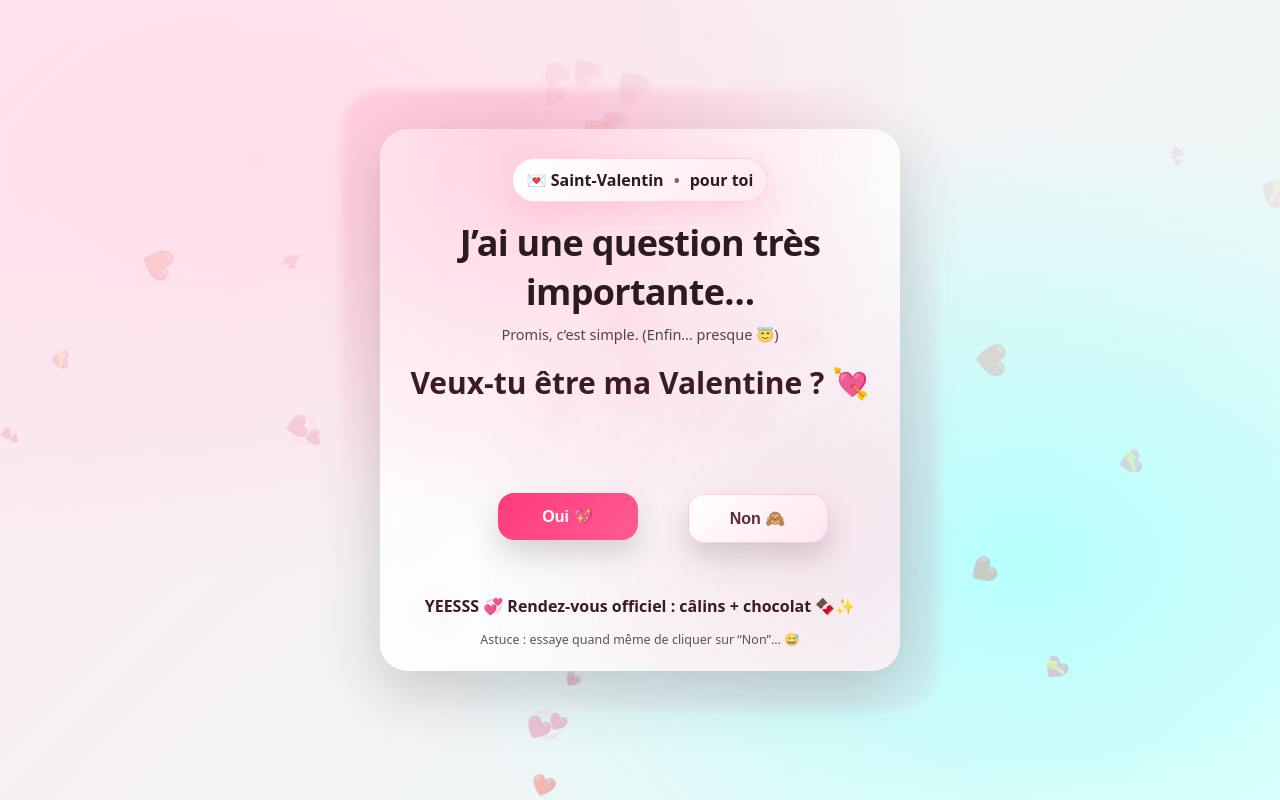
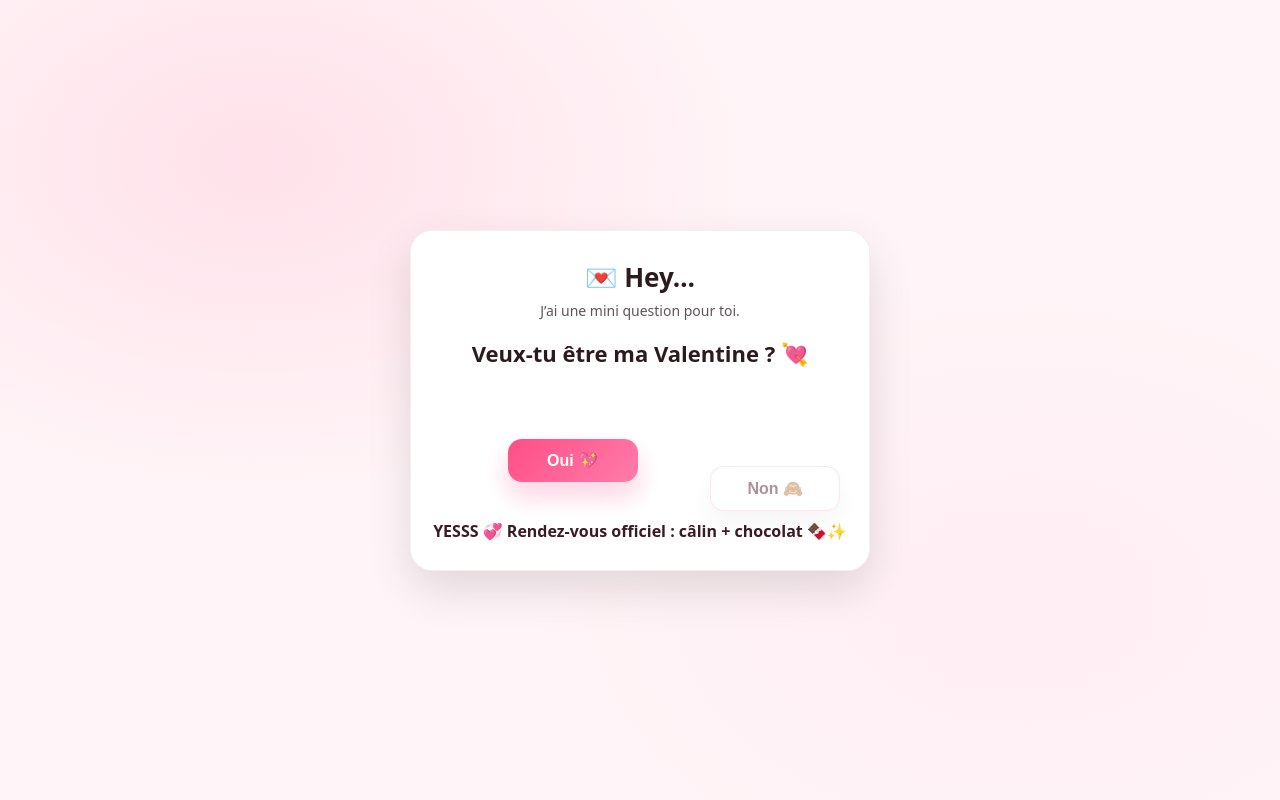
Before and after one commit to rayne732/Saint-valentin, a plain HTML site: page index.html in a window 1280 px wide. Both pictures are taken after a click on the button "Oui 💖". Drawn offline with Linux system fonts and the light colour scheme.

Commit message:
Refactor Valentine HTML and CSS styles

```diff
--- a/index.html
+++ b/index.html
@@ -6,15 +6,13 @@
   <title>💘 Valentine ?</title>
   <style>
     :root{
-      --bg1:#ffdee9;
-      --bg2:#b5fffc;
-      --card:#ffffffcc;
+      --bg:#fff4f7;
+      --card:#ffffff;
       --text:#2b1b1e;
       --accent:#ff3b7a;
-      --accent2:#ff7aa8;
-      --shadow: 0 20px 60px rgba(0,0,0,.18);
+      --accent2:#ff6fa0;
+      --shadow: 0 18px 45px rgba(0,0,0,.12);
     }
-
     *{box-sizing:border-box}
     body{
       margin:0;
@@ -22,238 +20,205 @@
       display:flex;
       align-items:center;
       justify-content:center;
-      background: radial-gradient(1200px 700px at 20% 20%, var(--bg1), transparent 60%),
-                  radial-gradient(1100px 800px at 80% 70%, var(--bg2), transparent 55%),
-                  linear-gradient(135deg, #ffe6ef, #e8fffb);
-      font-family: system-ui, -apple-system, Segoe UI, Roboto, Helvetica, Arial, "Apple Color Emoji","Segoe UI Emoji";
+      background: radial-gradient(900px 600px at 20% 20%, #ffe1ea, transparent 55%),
+                  radial-gradient(900px 600px at 80% 75%, #ffeef4, transparent 55%),
+                  var(--bg);
+      font-family: system-ui, -apple-system, Segoe UI, Roboto, Arial;
       color:var(--text);
       overflow:hidden;
     }
 
-    /* petits coeurs en fond */
+    .card{
+      width:min(460px, 92vw);
+      background:var(--card);
+      border-radius: 22px;
+      box-shadow: var(--shadow);
+      padding: 22px;
+      text-align:center;
+      border: 1px solid rgba(0,0,0,.06);
+      position:relative;
+    }
+
+    .title{
+      font-weight:800;
+      font-size: 26px;
+      margin: 6px 0 6px;
+    }
+    .subtitle{
+      margin: 0 0 18px;
+      opacity:.75;
+      font-size: 14px;
+    }
+
+    .question{
+      font-size: 22px;
+      font-weight: 800;
+      margin: 10px 0 16px;
+    }
+
+    .stage{
+      position:relative;
+      height: 130px;
+      width:100%;
+      margin-top: 6px;
+    }
+
+    button{
+      position:absolute;
+      padding: 12px 18px;
+      min-width: 130px;
+      border-radius: 14px;
+      border: none;
+      font-weight: 800;
+      font-size: 16px;
+      cursor:pointer;
+      transition: transform .12s ease;
+      user-select:none;
+    }
+    button:active{ transform: scale(.98); }
+
+    #yes{
+      left: 18%;
+      top: 55px;
+      background: linear-gradient(135deg, var(--accent), var(--accent2));
+      color:#fff;
+      box-shadow: 0 14px 25px rgba(255,59,122,.25);
+    }
+    #no{
+      left: 58%;
+      top: 55px;
+      background: #fff;
+      color:#5a2a39;
+      border: 1px solid rgba(255,59,122,.25);
+      box-shadow: 0 14px 25px rgba(0,0,0,.08);
+    }
+
+    .result{
+      min-height: 28px;
+      margin-top: 6px;
+      font-weight: 800;
+      color:#3b1b27;
+    }
+
+    /* animation coeur */
     .hearts{
       position:fixed;
       inset:0;
       pointer-events:none;
-      opacity:.35;
-      filter: blur(.2px);
     }
     .heart{
       position:absolute;
-      font-size:20px;
-      animation: floatUp linear infinite;
-      transform: translateY(110vh);
-      user-select:none;
+      font-size: 22px;
+      animation: fly 1.6s ease-out forwards;
+      opacity:0;
     }
-    @keyframes floatUp{
-      0%{ transform: translateY(110vh) rotate(0deg); opacity:0}
-      10%{ opacity:1}
-      100%{ transform: translateY(-20vh) rotate(180deg); opacity:0}
+    @keyframes fly{
+      0%{ transform: translateY(0) scale(.8); opacity:0;}
+      10%{opacity:1;}
+      100%{ transform: translateY(-240px) scale(1.15); opacity:0;}
     }
 
-    .card{
-      width:min(520px, 92vw);
-      background:var(--card);
-      backdrop-filter: blur(10px);
-      border: 1px solid rgba(255,255,255,.55);
-      border-radius: 28px;
-      box-shadow: var(--shadow);
-      padding: 28px 22px 22px;
-      text-align:center;
-      position:relative;
+    /* petit pop sur la carte quand oui */
+    .pop{
+      animation: pop 380ms ease-out;
     }
-
-    .badge{
-      display:inline-flex;
-      gap:10px;
-      align-items:center;
-      padding: 10px 14px;
-      border-radius: 999px;
-      background: linear-gradient(135deg, #fff, #ffe9f2);
-      border:1px solid rgba(255, 59, 122, .18);
-      box-shadow: 0 10px 30px rgba(255, 59, 122, .14);
-      font-weight:650;
-    }
-
-    h1{
-      margin:16px 0 8px;
-      font-size: clamp(26px, 4vw, 36px);
-      letter-spacing: -.02em;
-    }
-    .subtitle{
-      margin: 0 0 16px;
-      opacity:.8;
-      font-size: 14.5px;
-    }
-
-    .question{
-      font-size: clamp(22px, 3.2vw, 30px);
-      margin: 18px 0 12px;
-      font-weight: 800;
-      color:#3b1b27;
-    }
-
-    .stage{
-      position:relative;
-      width:100%;
-      height: 170px;
-      margin-top: 8px;
-    }
-
-    .btn{
-      position:absolute;
-      padding: 14px 20px;
-      min-width: 140px;
-      border-radius: 16px;
-      border: none;
-      cursor: pointer;
-      font-size: 16px;
-      font-weight: 750;
-      box-shadow: 0 14px 28px rgba(0,0,0,.15);
-      transition: transform .12s ease, box-shadow .12s ease;
-      user-select:none;
-    }
-    .btn:active{ transform: scale(.98); }
-
-    .yes{
-      left: 20%;
-      top: 78px;
-      background: linear-gradient(135deg, var(--accent), #ff5b93);
-      color:white;
-    }
-    .yes:hover{ box-shadow: 0 18px 40px rgba(255, 59, 122, .35); transform: translateY(-1px); }
-
-    .no{
-      left: 58%;
-      top: 78px;
-      background: linear-gradient(135deg, #ffffff, #ffe6ef);
-      color:#5a2a39;
-      border: 1px solid rgba(255, 59, 122, .22);
-    }
-
-    .msg{
-      margin-top: 10px;
-      font-weight: 700;
-      color:#3b1b27;
-      min-height: 26px;
-    }
-
-    .small{
-      margin-top: 10px;
-      font-size: 12.5px;
-      opacity:.75;
-    }
-
-    .ring{
-      position:absolute;
-      inset:-40px;
-      border-radius: 40px;
-      background: radial-gradient(circle at 30% 10%, rgba(255,59,122,.20), transparent 55%),
-                  radial-gradient(circle at 80% 70%, rgba(255,122,168,.20), transparent 55%);
-      z-index:-1;
-      filter: blur(4px);
+    @keyframes pop{
+      0%{ transform: scale(1); }
+      40%{ transform: scale(1.03); }
+      100%{ transform: scale(1); }
     }
   </style>
 </head>
 <body>
   <div class="hearts" id="hearts"></div>
 
-  <div class="card" role="main" aria-label="Carte Saint-Valentin">
-    <div class="ring"></div>
-    <div class="badge">💌 Saint-Valentin <span style="opacity:.65">•</span> pour toi</div>
-    <h1>J’ai une question très importante…</h1>
-    <p class="subtitle">Promis, c’est simple. (Enfin… presque 😇)</p>
+  <div class="card" id="card">
+    <div class="title">💌 Hey…</div>
+    <div class="subtitle">J’ai une mini question pour toi.</div>
 
     <div class="question">Veux-tu être ma Valentine ? 💘</div>
 
-    <div class="stage" id="stage" aria-label="Zone des boutons">
-      <button class="btn yes" id="yesBtn">Oui 💖</button>
-      <button class="btn no" id="noBtn">Non 🙈</button>
+    <div class="stage" id="stage">
+      <button id="yes">Oui 💖</button>
+      <button id="no">Non 🙈</button>
     </div>
 
-    <div class="msg" id="msg"></div>
-    <div class="small">Astuce : essaye quand même de cliquer sur “Non”… 😅</div>
+    <div class="result" id="result"></div>
   </div>
 
   <script>
-    // Génère des coeurs qui flottent
+    const stage = document.getElementById('stage');
+    const noBtn = document.getElementById('no');
+    const yesBtn = document.getElementById('yes');
+    const result = document.getElementById('result');
     const hearts = document.getElementById('hearts');
-    const heartEmojis = ["💗","💖","💘","💝","💕","💞","❤️","🌹"];
-    for(let i=0;i<26;i++){
-      const s = document.createElement('div');
-      s.className = 'heart';
-      s.textContent = heartEmojis[Math.floor(Math.random()*heartEmojis.length)];
-      s.style.left = Math.random()*100 + 'vw';
-      s.style.animationDuration = (6 + Math.random()*8) + 's';
-      s.style.animationDelay = (Math.random()*6) + 's';
-      s.style.fontSize = (14 + Math.random()*18) + 'px';
-      hearts.appendChild(s);
-    }
+    const card = document.getElementById('card');
 
-    const stage = document.getElementById('stage');
-    const noBtn = document.getElementById('noBtn');
-    const yesBtn = document.getElementById('yesBtn');
-    const msg = document.getElementById('msg');
-
-    function clamp(n, min, max){ return Math.max(min, Math.min(max, n)); }
-
-    function moveNoButton(){
+    function moveNo(){
       const stageRect = stage.getBoundingClientRect();
       const btnRect = noBtn.getBoundingClientRect();
 
-      const padding = 10;
-      const maxX = stageRect.width - btnRect.width - padding;
-      const maxY = stageRect.height - btnRect.height - padding;
+      const pad = 8;
+      const maxX = stageRect.width - btnRect.width - pad;
+      const maxY = stageRect.height - btnRect.height - pad;
 
-      const x = Math.random() * maxX + padding;
-      const y = Math.random() * maxY + padding;
+      const x = pad + Math.random() * Math.max(0, maxX);
+      const y = pad + Math.random() * Math.max(0, maxY);
 
-      noBtn.style.left = x + 'px';
-      noBtn.style.top  = y + 'px';
+      noBtn.style.left = x + "px";
+      noBtn.style.top  = y + "px";
+    }
+    moveNo();
+
+    // Fuite du bouton NON quand on approche la souris
+    stage.addEventListener('mousemove', (e) => {
+      const r = noBtn.getBoundingClientRect();
+      const cx = r.left + r.width/2;
+      const cy = r.top + r.height/2;
+      const dist = Math.hypot(e.clientX - cx, e.clientY - cy);
+      if(dist < 120) moveNo();
+    });
+
+    // Mobile : fuite si on touche
+    noBtn.addEventListener('touchstart', (e) => {
+      e.preventDefault();
+      moveNo();
+    }, {passive:false});
+
+    function burstHearts(){
+      const emojis = ["💖","💘","💗","💕","💞"];
+      const baseX = window.innerWidth / 2;
+      const baseY = window.innerHeight / 2 + 40;
+
+      for(let i=0;i<18;i++){
+        const h = document.createElement('div');
+        h.className = "heart";
+        h.textContent = emojis[Math.floor(Math.random()*emojis.length)];
+        h.style.left = (baseX + (Math.random()*220 - 110)) + "px";
+        h.style.top  = (baseY + (Math.random()*40 - 20)) + "px";
+        h.style.animationDelay = (Math.random()*0.12) + "s";
+        h.style.fontSize = (18 + Math.random()*18) + "px";
+        hearts.appendChild(h);
+        setTimeout(()=>h.remove(), 2200);
+      }
     }
 
-    // Au début, place "Non" quelque part de plausible
-    moveNoButton();
+    yesBtn.addEventListener('click', () => {
+      result.textContent = "YESSS 💞 Rendez-vous officiel : câlin + chocolat 🍫✨";
+      burstHearts();
 
-    // Fuite quand la souris s'approche
-    stage.addEventListener('mousemove', (e) => {
-      const btnRect = noBtn.getBoundingClientRect();
-      const dx = (e.clientX - (btnRect.left + btnRect.width/2));
-      const dy = (e.clientY - (btnRect.top + btnRect.height/2));
-      const dist = Math.hypot(dx, dy);
+      // petit pop sur la carte
+      card.classList.remove('pop');
+      void card.offsetWidth; // force reflow
+      card.classList.add('pop');
 
-      // Seuil de "proximité" : plus petit = plus facile
-      if(dist < 120){
-        moveNoButton();
-      }
+      // (option) désactiver les boutons après le oui
+      yesBtn.disabled = true;
+      noBtn.disabled = true;
+      yesBtn.style.opacity = 0.9;
+      noBtn.style.opacity = 0.5;
+      noBtn.style.cursor = "not-allowed";
     });
-
-    // Sur mobile : fuite au toucher/approche
-    noBtn.addEventListener('touchstart', (e) => {
-      e.preventDefault();
-      moveNoButton();
-    }, {passive:false});
-
-    yesBtn.addEventListener('click', () => {
-      msg.textContent = "YEESSS 💞 Rendez-vous officiel : câlins + chocolat 🍫✨";
-      // petite célébration
-      confettiHearts();
-    });
-
-    function confettiHearts(){
-      for(let i=0;i<24;i++){
-        const p = document.createElement('div');
-        p.className = 'heart';
-        p.textContent = heartEmojis[Math.floor(Math.random()*heartEmojis.length)];
-        p.style.left = (45 + (Math.random()*10 - 5)) + 'vw';
-        p.style.animationDuration = (3.5 + Math.random()*2.5) + 's';
-        p.style.animationDelay = '0s';
-        p.style.fontSize = (18 + Math.random()*22) + 'px';
-        p.style.opacity = '0.9';
-        hearts.appendChild(p);
-        setTimeout(() => p.remove(), 6000);
-      }
-    }
   </script>
 </body>
 </html>
```
